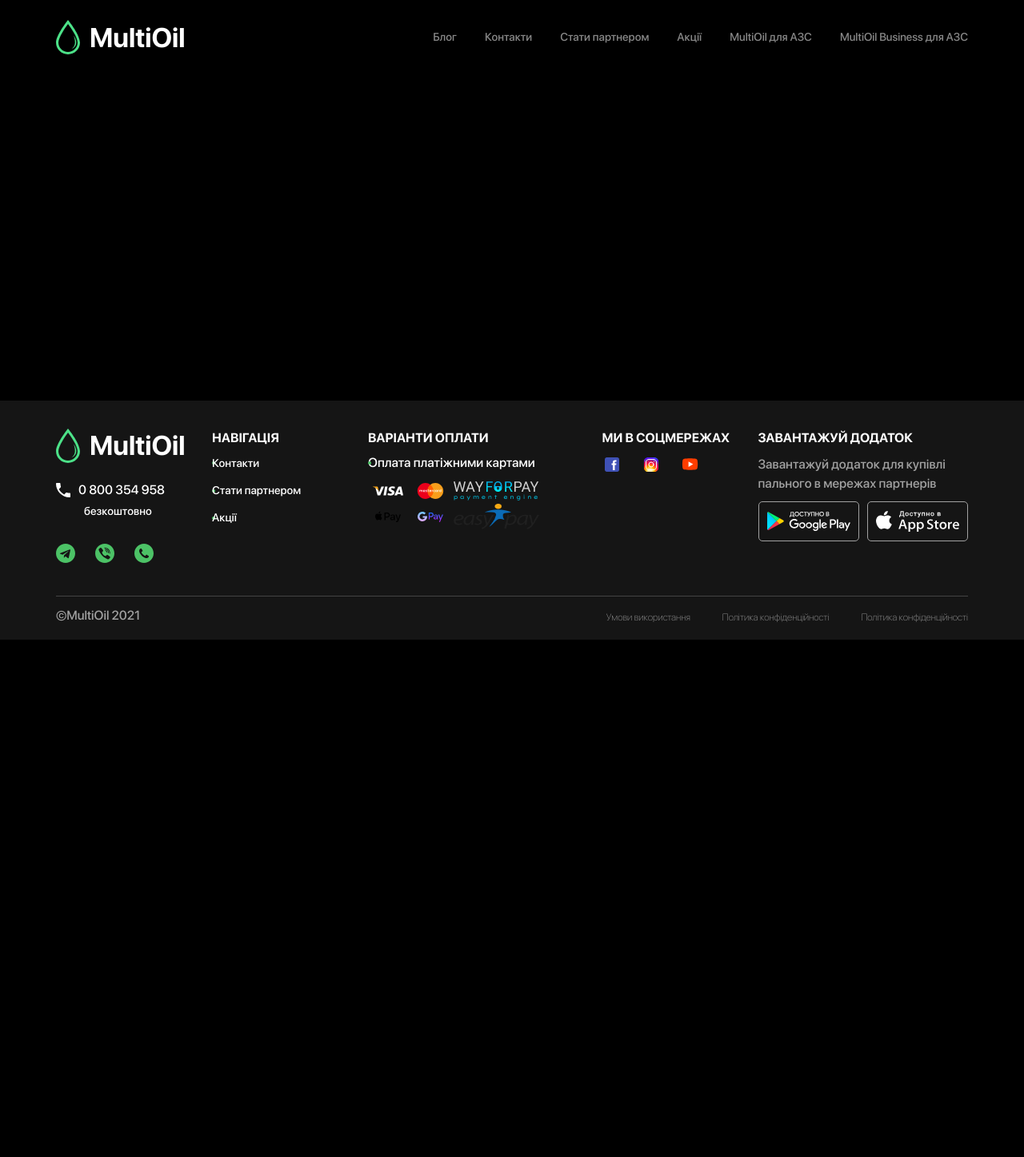
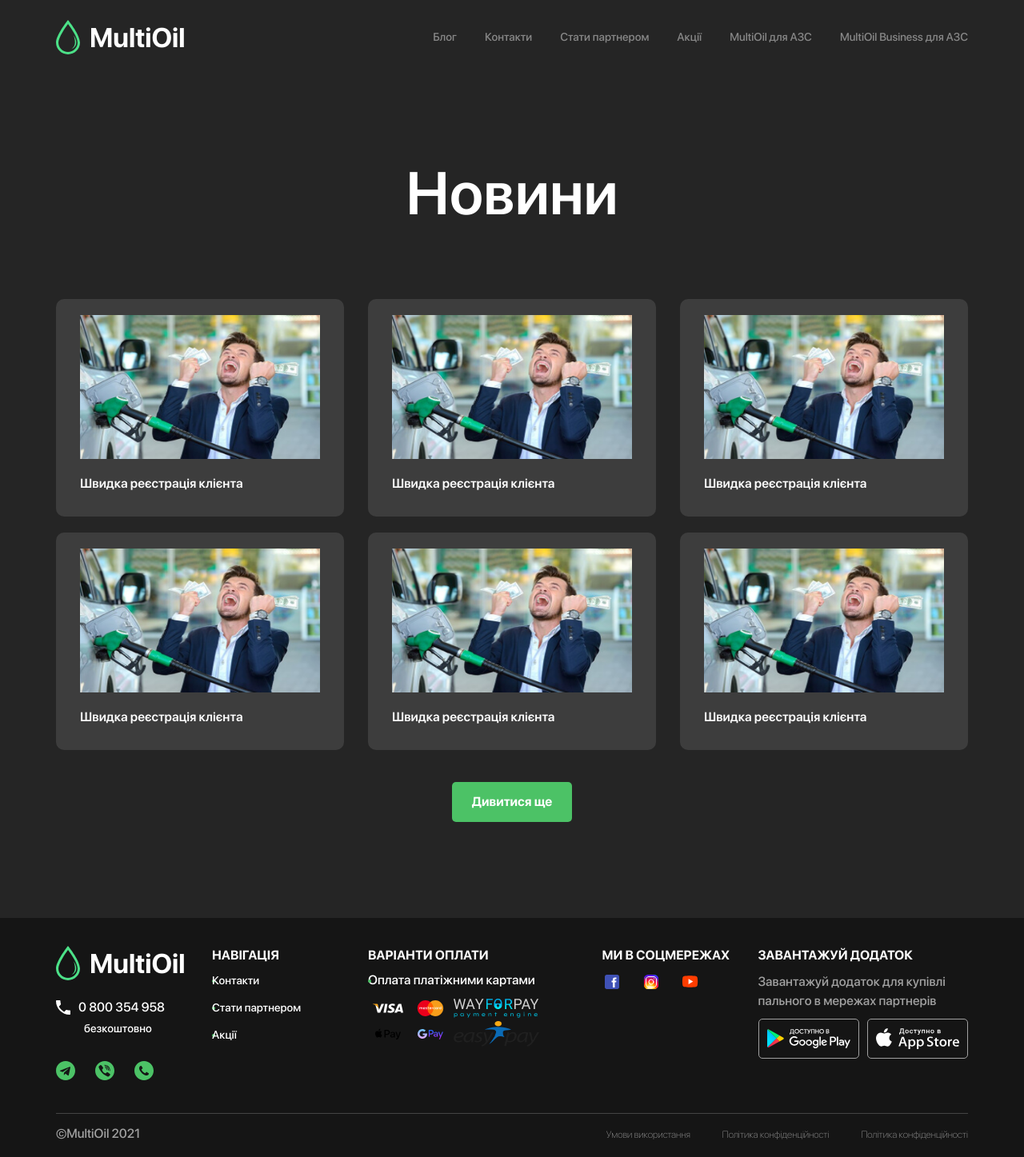
Before and after one commit to XJlEBYWEK/multi_oil, a Django app: page /news in a window 1280 px wide. Shown: the whole page at 80% size. Before the commit the page ends 800 px from the top, so only its background shows below. Run offline with Django 3.2, Linux system fonts and the light colour scheme; data comes from the database, SQL or seed files in the repository; some libraries are stand-ins or nearby versions.

Commit message:
create page news

```diff
--- a/static/css/main.css
+++ b/static/css/main.css
@@ -1439,6 +1439,15 @@ strong {
     margin-top: 1rem;
 }
 
+.stocks-article__title {
+    font-size: 75px;
+    line-height: 64px;
+    text-align: center;
+    font-weight: 600;
+    margin-bottom: 80px;
+}
+
+
 .stocks .stocks-article {
     font-style: normal;
     font-weight: normal;
@@ -1458,7 +1467,6 @@ strong {
     max-width: 1170px;
     height: 64px;
 }
-
 
 
 .stocks-box .text-upper {
@@ -2142,6 +2150,7 @@ h3.popup__title_waiting {
     background: linear-gradient(180deg, #000000 0%, #204A4E 100%);
     position: relative;
 }
+
 .button-business {
     background: #309CA5;
 }
@@ -2750,6 +2759,48 @@ h3.popup__title_waiting {
     mix-blend-mode: normal;
     opacity: 0.5;
 }
+/*==========  News  ==========*/
+
+.news {
+    min-height: 80vh;
+    padding: 210px 0 120px;
+    background: #252525;
+}
+
+.box-news {
+    background: #3D3D3D;
+    border-radius: 10px;
+}
+
+.box-news a {
+    text-decoration: none;
+}
+
+.box-news__img {
+    display: block;
+    width: 300px;
+    height: 200px;
+    margin: 20px auto;
+    padding: 20px 0 0 0;
+}
+
+.box-news__descr {
+    text-align: left;
+    font-weight: 600;
+    color: #FFFFFF;
+    margin-left: 30px;
+    font-size: 16px;
+    line-height: 22px;
+    padding-bottom: 30px;
+}
+
+.news-section__button {
+    display: flex;
+    margin: 40px auto 0 auto;
+    max-width: 270px;
+}
+
+
 
 /*==========  Desktop First  ==========*/
 @media (max-width: 1300px) {
@@ -3068,13 +3119,16 @@ h3.popup__title_waiting {
         padding: 10px 15px;
         text-align: right;
     }
+
     .mobile--hidden-log {
         display: none;
     }
+
     .menu-log {
         color: #309CA5;
         text-align: center;
     }
+
     .advantages-sell__left:before {
         bottom: -440px;
         right: 0;
@@ -3275,6 +3329,9 @@ h3.popup__title_waiting {
     .partner-section__img {
         width: 220px;
         height: 270px;
+    }
+    .box-news__img {
+        width: auto;
     }
 
     .desktop--hidden {
@@ -3835,7 +3892,7 @@ h3.popup__title_waiting {
         font-size: 14px;
     }
 
-    .stocks {
+    .stocks, .news {
         padding: 170px 0 70px;
     }
 
@@ -3887,7 +3944,7 @@ h3.popup__title_waiting {
         line-height: 30px;
     }
 
-    .text-article-install {
+    .stocks .stocks-article {
         font-weight: lighter;
         font-size: 18px;
         line-height: 26px;
@@ -3909,18 +3966,24 @@ h3.popup__title_waiting {
         text-decoration: none;
     }
 
-    div.text-article-install.mt-60 ul {
+    .stocks ul {
         font-weight: bold;
         color: #4CE188;
         padding-left: 0;
     }
 
+    .text-article, .link-article {
+        font-weight: lighter;
+        font-size: 18px;
+        line-height: 26px;
+    }
+
     .text-article-install .pt-18 {
         display: block;
         margin: 18px 0 6px 0;
     }
 
-    div.text-article-install.mt-60 ul > li {
+    .stocks ul > li {
         font-weight: lighter;
         font-size: 18px;
         line-height: 30px;
@@ -4156,13 +4219,16 @@ h3.popup__title_waiting {
         background-position-y: center;
         background-image: url(../img/business/azs-bg-mobile.png);
     }
+
     .partner-section__img {
         width: 200px;
         height: 250px;
     }
+
     .partner-section__button {
         max-width: 220px;
     }
+
     .acc-box {
         max-width: 280px;
     }
@@ -4199,6 +4265,7 @@ h3.popup__title_waiting {
     .main-section__img {
         height: 670px;
     }
+
     .business-section {
         padding-top: 270px;
     }
--- a/templates/news.html
+++ b/templates/news.html
@@ -118,6 +118,90 @@
         </div>
     </div>
 </header>
+
+<section class="news">
+    <div class="container">
+        <div class="row">
+            <div class="col-lg-12">
+                <h1 class="stocks-article__title">Новини</h1>
+            </div>
+            <div class="col-lg-4">
+                <div class="box-news">
+                    <a href="{% url 'multi_oil:home-page' %}">
+                        <picture class="box-news__picture">
+                            <img src="{% static 'img/news-img-3.jpg' %}" alt="news" class="box-news__img">
+                        </picture>
+                        <div class="box-news__descr">
+                            Швидка реєстрація клієнта
+                        </div>
+                    </a>
+                </div>
+            </div>
+            <div class="col-lg-4">
+                <div class="box-news">
+                    <a href="{% url 'multi_oil:home-page' %}">
+                        <picture class="box-news__picture">
+                            <img src="{% static 'img/news-img-3.jpg' %}" alt="news" class="box-news__img">
+                        </picture>
+                        <div class="box-news__descr">
+                            Швидка реєстрація клієнта
+                        </div>
+                    </a>
+                </div>
+            </div>
+            <div class="col-lg-4">
+                <div class="box-news">
+                    <a href="{% url 'multi_oil:home-page' %}">
+                        <picture class="box-news__picture">
+                            <img src="{% static 'img/news-img-3.jpg' %}" alt="news" class="box-news__img">
+                        </picture>
+                        <div class="box-news__descr">
+                            Швидка реєстрація клієнта
+                        </div>
+                    </a>
+                </div>
+            </div>
+            <div class="col-lg-4">
+                <div class="box-news">
+                    <a href="{% url 'multi_oil:home-page' %}">
+                        <picture class="box-news__picture">
+                            <img src="{% static 'img/news-img-3.jpg' %}" alt="news" class="box-news__img">
+                        </picture>
+                        <div class="box-news__descr">
+                            Швидка реєстрація клієнта
+                        </div>
+                    </a>
+                </div>
+            </div>
+            <div class="col-lg-4">
+                <div class="box-news">
+                    <a href="{% url 'multi_oil:home-page' %}">
+                        <picture class="box-news__picture">
+                            <img src="{% static 'img/news-img-3.jpg' %}" alt="news" class="box-news__img">
+                        </picture>
+                        <div class="box-news__descr">
+                            Швидка реєстрація клієнта
+                        </div>
+                    </a>
+                </div>
+            </div>
+            <div class="col-lg-4">
+                <div class="box-news">
+                    <a href="{% url 'multi_oil:home-page' %}">
+                        <picture class="box-news__picture">
+                            <img src="{% static 'img/news-img-3.jpg' %}" alt="news" class="box-news__img">
+                        </picture>
+                        <div class="box-news__descr">
+                            Швидка реєстрація клієнта
+                        </div>
+                    </a>
+                </div>
+            </div>
+            <a class="button news-section__button">Дивитися ще</a>
+        </div>
+    </div>
+</section>
+
 
 <!-- Footer -->
 <footer class="footer">
```
Also changed, not shown: templates/stocks.html (+0 -15 lines). Lines whose indentation alone changed are shown as unchanged.
